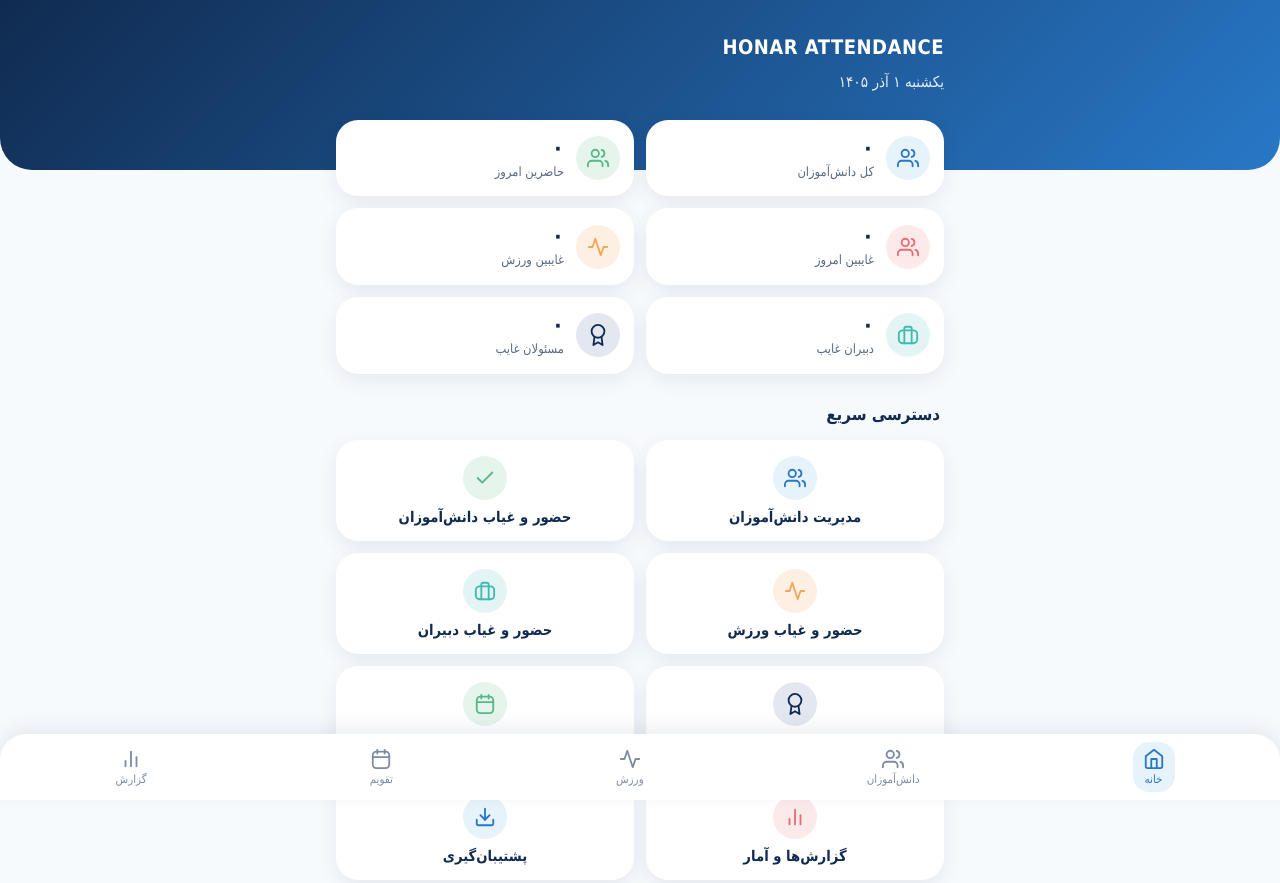
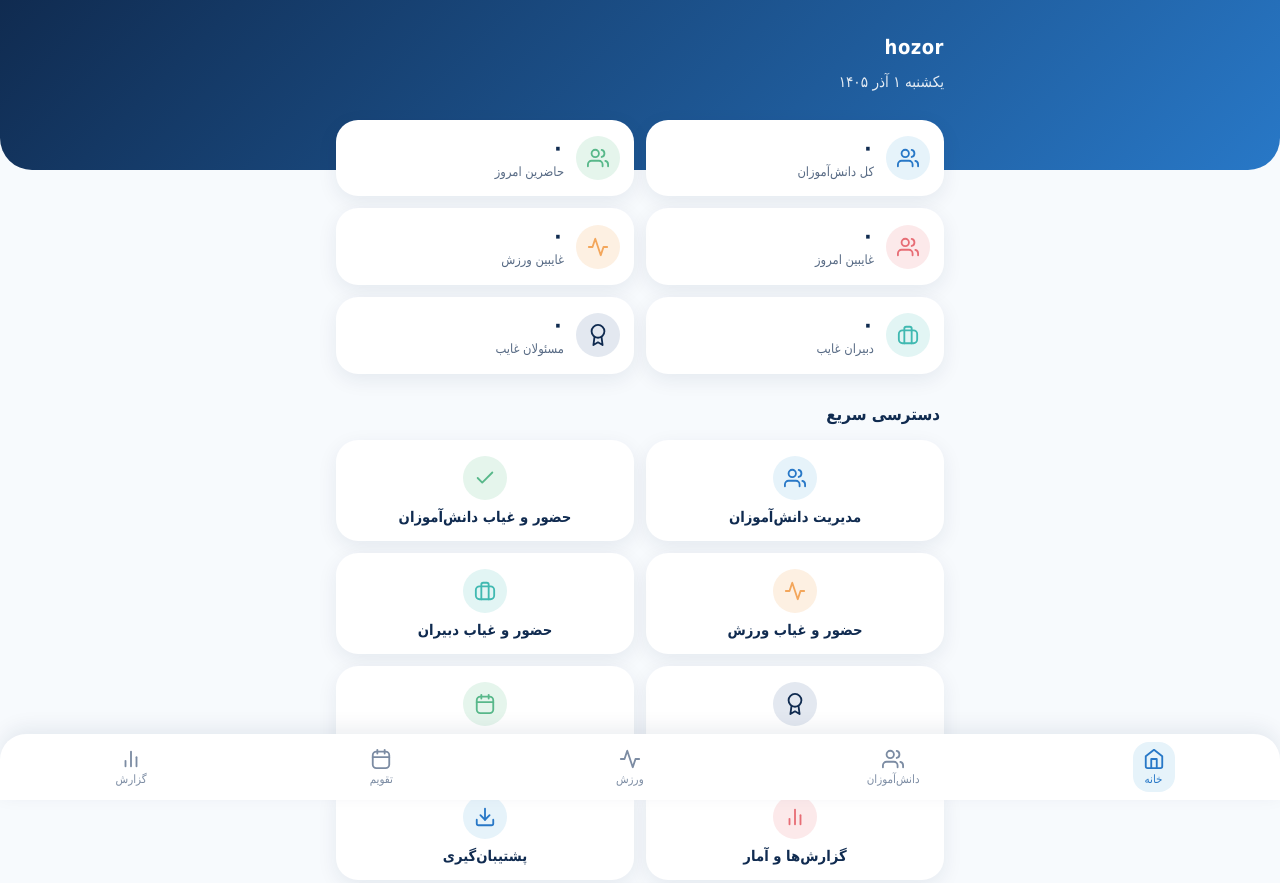
Before and after one commit to Mehrdad48610q73/honar-attendance, a plain HTML site: page index.html in a window 1280 px wide. Shown: the top 883 px of the page. Drawn offline with Linux system fonts and the light colour scheme.

Commit message:
Update index.html

```diff
--- a/index.html
+++ b/index.html
@@ -6,8 +6,8 @@
   <meta name="theme-color" content="#102B50">
   <meta name="mobile-web-app-capable" content="yes">
   <meta name="apple-mobile-web-app-capable" content="yes">
-  <meta name="apple-mobile-web-app-title" content="حضور و غیاب">
-  <title>HONAR ATTENDANCE</title>
+  <meta name="apple-mobile-web-app-title" content="حضور">
+  <title>hozor — حضور</title>
   <link rel="manifest" href="manifest.json">
   <link rel="icon" type="image/png" href="icon-192.png">
   <link rel="apple-touch-icon" href="icon-192.png">
@@ -34,8 +34,8 @@
 
 <div id="splash">
   <div class="sp-logo"><div class="sp-ring"></div><img id="spLogo" src="logo.png" alt="" onerror="this.onerror=null;this.src='icon-512.png'"></div>
-  <h1>HONAR ATTENDANCE</h1>
-  <p>مدیریت حضور و غیاب هنرستان</p>
+  <h1>hozor</h1>
+  <p>حضور — مدیریت حضور و غیاب هنرستان</p>
 </div>
 
 <svg width="0" height="0" style="position:absolute" aria-hidden="true">
@@ -63,7 +63,7 @@
 
 <header class="app-header">
   <div class="container">
-    <h1>HONAR ATTENDANCE</h1>
+    <h1>hozor</h1>
     <div class="date" id="todayDate">تاریخ امروز</div>
   </div>
 </header>
@@ -186,4 +186,4 @@
 </script>
 
 </body>
-</html>
+                                                                                             </html>
```
